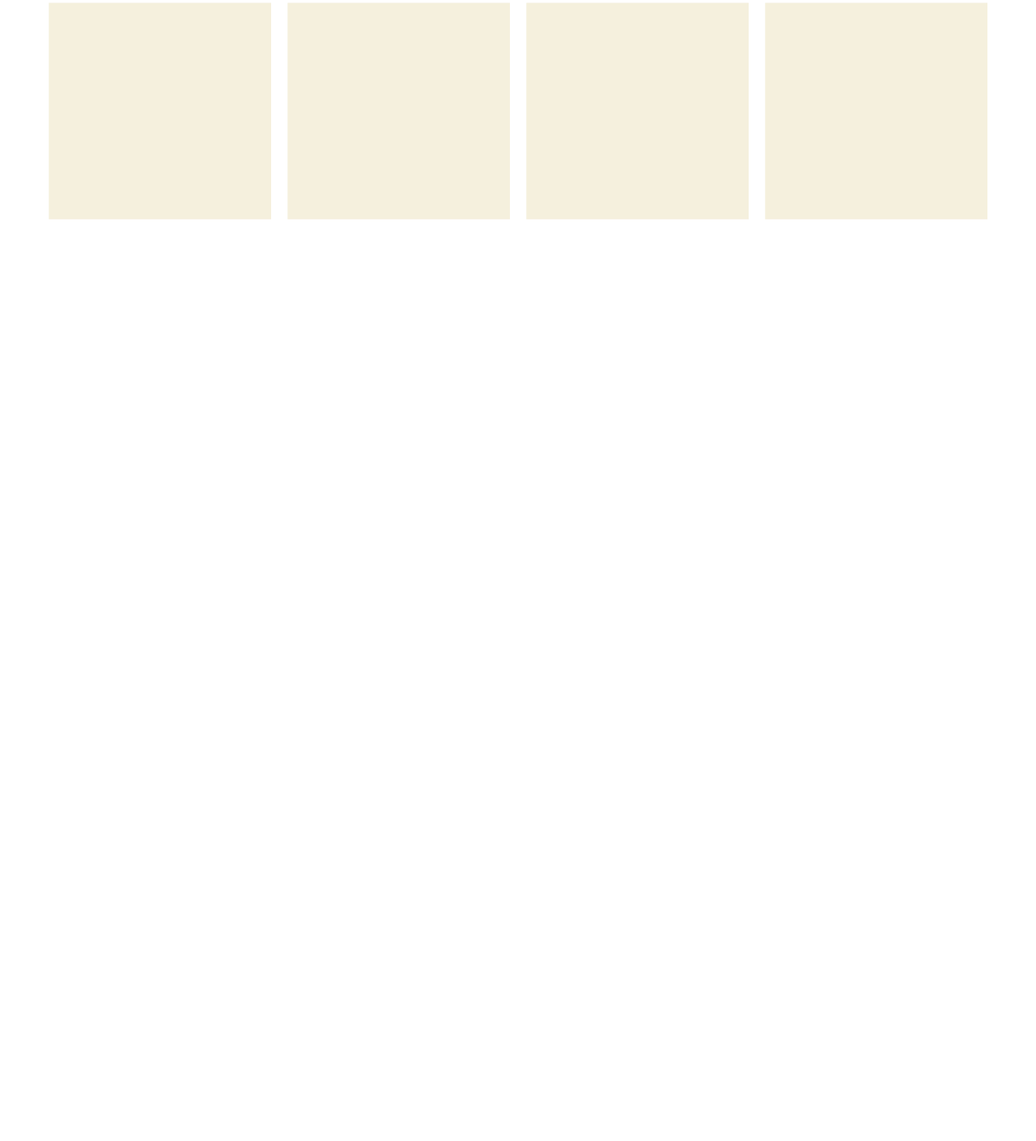
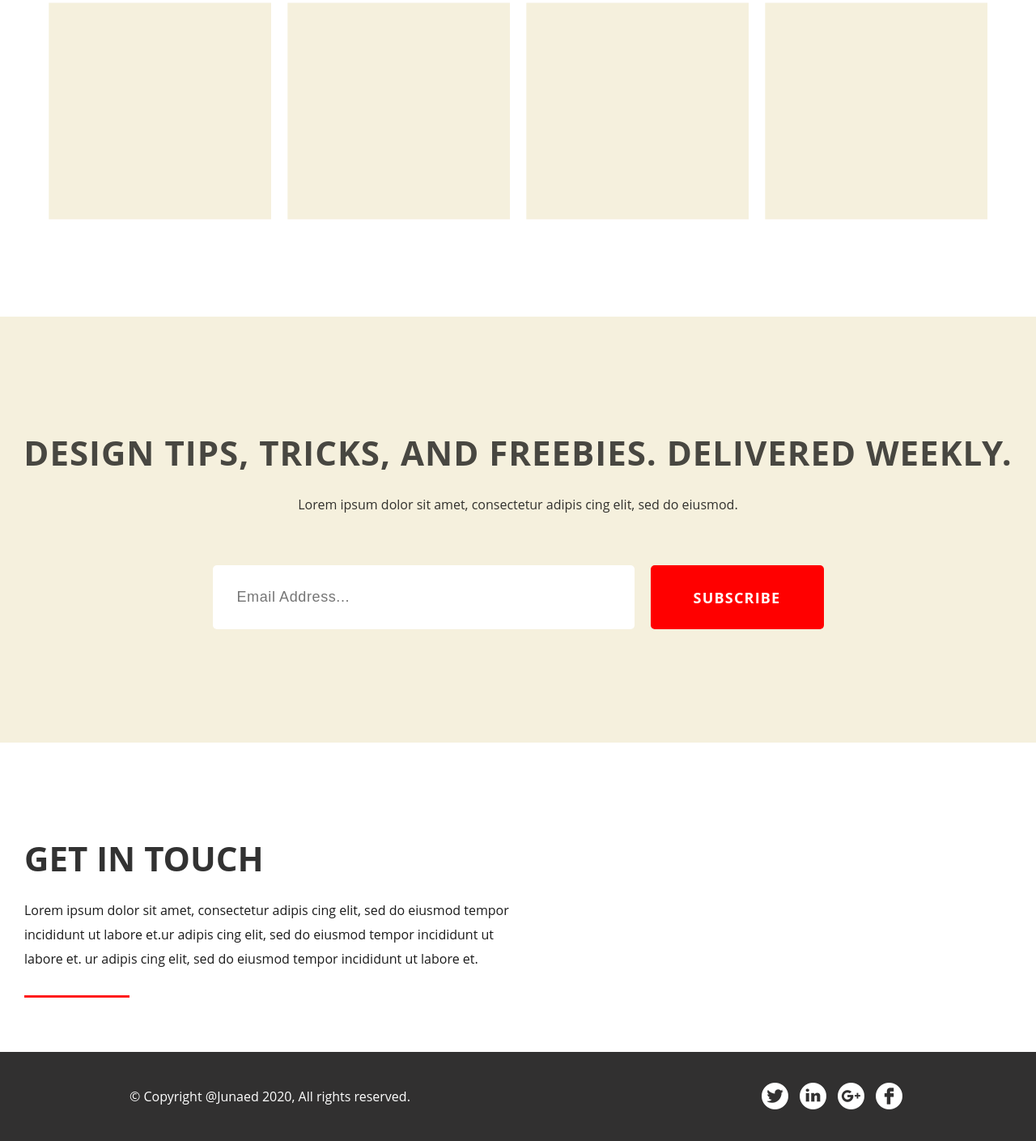
Before and after one commit to Woobbe/landing_page, a plain HTML site: page index.html in a window 1280 px wide. Shown: the part 2061-3470 px from the top of the page at 81% size. Before the commit the page ends 2452 px from the top, so only its background shows below. Drawn offline with Linux system fonts and the light colour scheme.

Commit message:
conact block without form and info

```diff
--- a/css/style.css
+++ b/css/style.css
@@ -7,6 +7,7 @@
 
 html {
   font-family: "Open Sans";
+  font-size: 16px;
 }
 
 a {
@@ -294,3 +295,99 @@ a:hover::after {
     width: calc(100% / 12 * 12 - 30px);
   }
 }
+
+/* subscribe */
+
+.subscribe {
+  background-color: #f5f0dd;
+  padding: 140px 15px;
+}
+
+.subscribe-header {
+  display: flex;
+  justify-content: center;
+  margin: 0 auto;
+  flex-wrap: wrap;
+}
+
+.state-title__subscribe {
+  opacity: 0.7;
+  font-weight: 700;
+  letter-spacing: 1px;
+}
+
+.state-description__subscribe {
+  opacity: 0.8;
+}
+
+.subscribe-form {
+  display: flex;
+  justify-content: center;
+  flex-wrap: wrap;
+  margin-top: 60px;
+}
+
+.subscribe-email {
+  width: 521px;
+  height: 79px;
+  background-color: #ffffff;
+  color: #2c2c2c;
+  letter-spacing: 0.6px;
+  padding: 30px;
+  font-size: 18px;
+  border: none;
+  border-radius: 5px;
+  margin-right: 20px;
+}
+
+.subscribe-submit {
+  background-color: #ff0000;
+  width: 214px;
+  height: 79px;
+  border: none;
+  border-radius: 5px;
+  color: #fff;
+  text-transform: uppercase;
+  font-size: 18px;
+  font-weight: 700;
+  letter-spacing: 1.2px;
+  font-family: "Open Sans";
+  cursor: pointer;
+}
+
+/* contact */
+
+.contact {
+  margin-top: 100px;
+}
+
+.contact-title-form {
+  display: flex;
+  width: 50%;
+}
+
+.state-description__contact::after {
+  display: block;
+  position: absolute;
+  content: "";
+  margin-top: 30px;
+  width: 130px;
+  height: 3px;
+  background-color: #ff0000;
+}
+
+/* footer */
+
+.footer {
+  display: flex;
+  justify-content: space-between;
+  align-items: center;
+  height: 110px;
+  padding: 0 160px;
+  background-color: #313030;
+  color: #fff;
+}
+
+.footer-social a {
+  margin: 0 5px;
+}
--- a/index.html
+++ b/index.html
@@ -101,40 +101,73 @@
             <div class="product-items__row">
               <div class="product-items__row-col">
                 <img src="./img/product.webp" />
-
               </div>
               <div class="product-items__row-col">
                 <img src="./img/product.webp" />
-
               </div>
               <div class="product-items__row-col">
                 <img src="./img/product.webp" />
-
               </div>
               <div class="product-items__row-col">
                 <img src="./img/product.webp" />
-
               </div>
               <div class="product-items__row-col">
                 <img src="./img/product.webp" />
-
               </div>
               <div class="product-items__row-col">
                 <img src="./img/product.webp" />
-
               </div>
               <div class="product-items__row-col">
                 <img src="./img/product.webp" />
-
               </div>
               <div class="product-items__row-col">
                 <img src="./img/product.webp" />
-
               </div>
             </div>
           </div>
         </div>
       </section>
+      <section class="subscribe">
+        <div class="subscribe-header">
+          <h3 class="state-title state-title__subscribe">
+            Design tips, tricks, and freebies. Delivered weekly.
+          </h3>
+          <p class="state-description state-description__subscribe">
+            Lorem ipsum dolor sit amet, consectetur adipis cing elit, sed do eiusmod.
+          </p>
+        </div>
+        <form action="/" method="post" class="subscribe-form">
+          <input type="email" name="email" placeholder="Email Address..." class="subscribe-email" />
+          <input type="submit" value="subscribe" class="subscribe-submit" />
+        </form>
+      </section>
+      <section class="contact">
+        <div class="container">
+          <div class="contact-title-form">
+            <div class="contact-title">
+          <h3 class="state-title">
+            get in touch
+          </h3>
+          <p class="state-description state-description__contact">
+            Lorem ipsum dolor sit amet, consectetur adipis cing elit, sed do eiusmod tempor incididunt ut labore et.ur adipis cing elit, sed do eiusmod tempor incididunt ut labore et. ur adipis cing elit, sed do eiusmod tempor incididunt ut labore et.
+          </p>
+        </div>
+        <form action="/" class="contact-form" method="POST">
+
+        </form>
+        </div>
+        </div>
+      </section>
+
+      <footer class="footer">
+        <p>© Copyright @Junaed 2020, All rights reserved.</p>
+        <div class="footer-social">
+          <a href="#"><img src="img/twitter.webp" alt="twitter"></a>
+          <a href="#"><img src="img/linkedIn.webp" alt="linkedin"></a>
+          <a href="#"><img src="img/google.webp" alt="google"></a>
+          <a href="#"><img src="img/facebook.webp" alt="facebook"></a>
+        </div>
+      </footer>
     </div>
   </body>
 </html>
```
Also changed, not shown: img/facebook.webp (added), img/google.webp (added), img/linkedIn.webp (added), img/twitter.webp (added).
